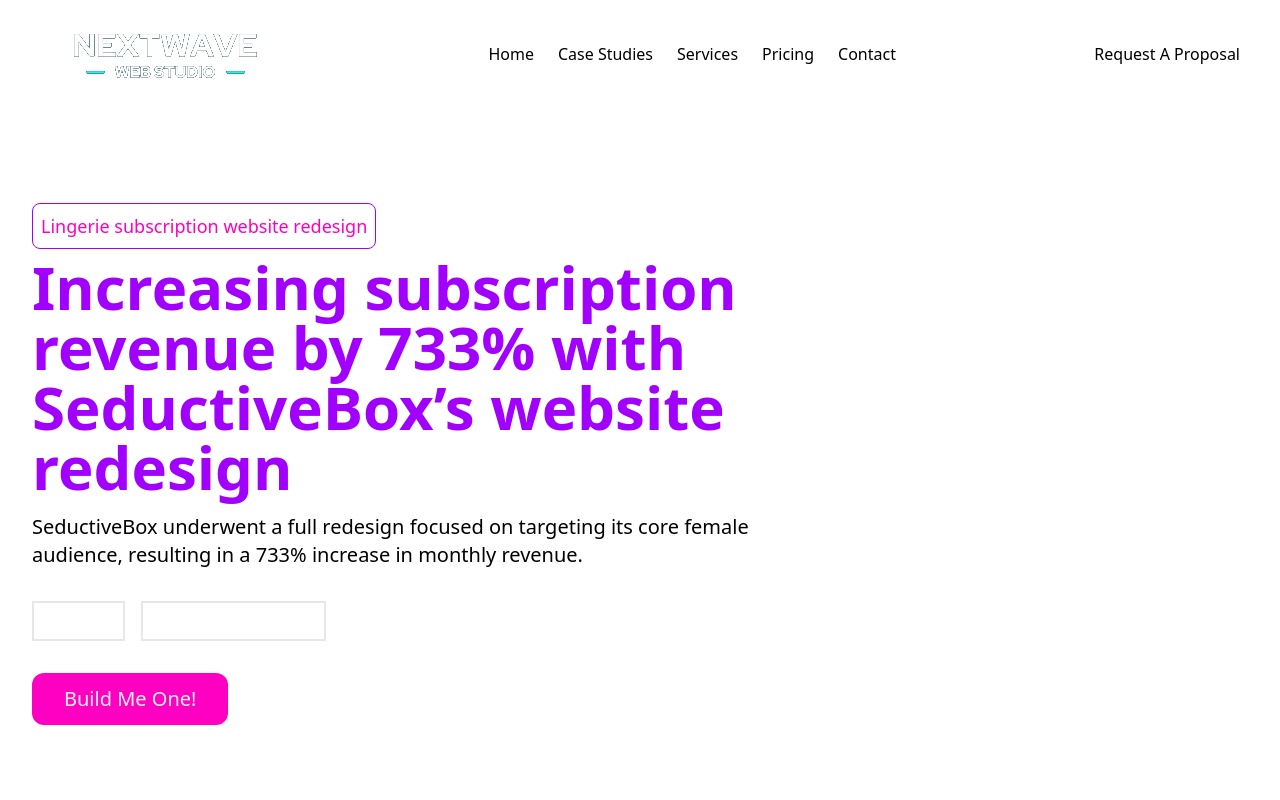
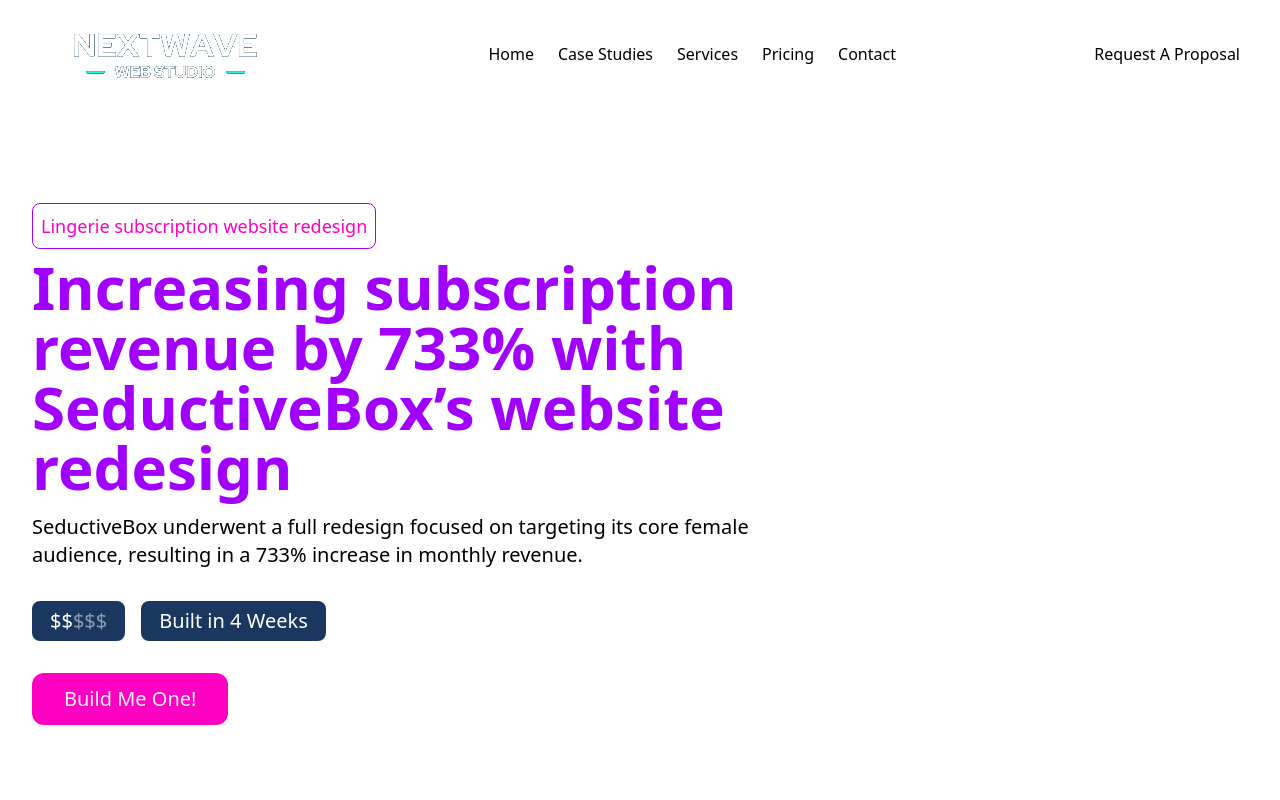
Before and after one commit to Parrasite9/nextwave, a React (Create React App) app: page /casestudy/SeductiveBox in a window 1280 px wide. Shown: the top 800 px of the page. Built offline with nearby package versions, Linux system fonts and the light colour scheme.

Commit message:
Casestudy had some color updates, and the page has a new useEffect that loads the project from the begininning of the page

```diff
--- a/src/Components/Home/CaseStudy.jsx
+++ b/src/Components/Home/CaseStudy.jsx
@@ -1,7 +1,8 @@
 import React from 'react'
 import {CaseStudyData} from '../index'
 import EastIcon from '@mui/icons-material/East';
-import { HashLink as Link } from 'react-router-hash-link';
+// import { HashLink as Link } from 'react-router-hash-link';
+import { Link } from 'react-router-dom';
 
 function CaseStudy() {
   return (
--- a/src/Pages/CaseStudyDetails.jsx
+++ b/src/Pages/CaseStudyDetails.jsx
@@ -53,6 +53,12 @@ function CaseStudyDetails() {
 
             return null;
           }
+
+        // Scroll to top when component mounts
+        useEffect(() => {
+            window.scrollTo(0, 0);
+        }, []);
+
 
 
         useEffect(() => {
@@ -116,7 +122,7 @@ function CaseStudyDetails() {
 
                 <div className="price__and__time flex space-x-4 lg:py-4">
                     {/* Render the price in dollar signs */}
-                    <div className="price py-1 px-4 border-2 border-deep-ocean-blue  bg-deep-ocean-blue text-white xl:text-xl">
+                    <div className="price py-1 px-4 border-2 border-soft-navy bg-soft-navy rounded-lg text-white xl:text-xl">
                         {[...Array(totalDollarSigns)].map((_, index) => (
                             <span
                             key={index}
@@ -129,7 +135,7 @@ function CaseStudyDetails() {
                     </div>
 
                     <div className="time__container">
-                        <p className='px-4 py-1 border-2 border-deep-ocean-blue bg-deep-ocean-blue text-white xl:text-xl'
+                        <p className='px-4 py-1 border-2 border-soft-navy bg-soft-navy rounded-lg text-white xl:text-xl'
                                 // style={{ backgroundColor: `${caseStudy.colors.primary}90` }}
 
                         >Built in {caseStudy.timeline}</p>
```
